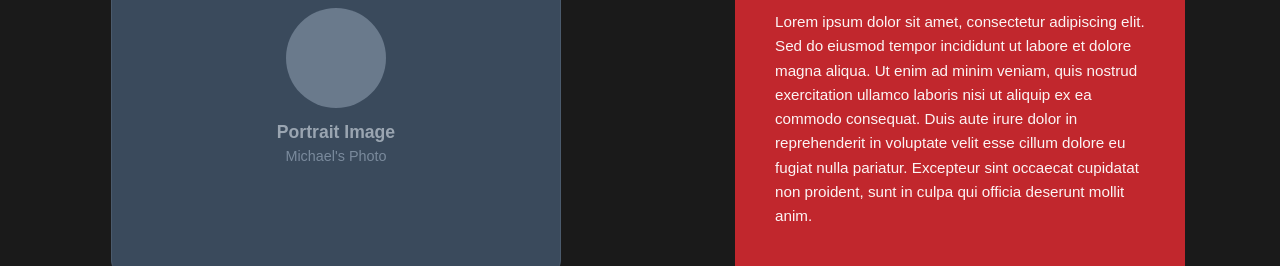
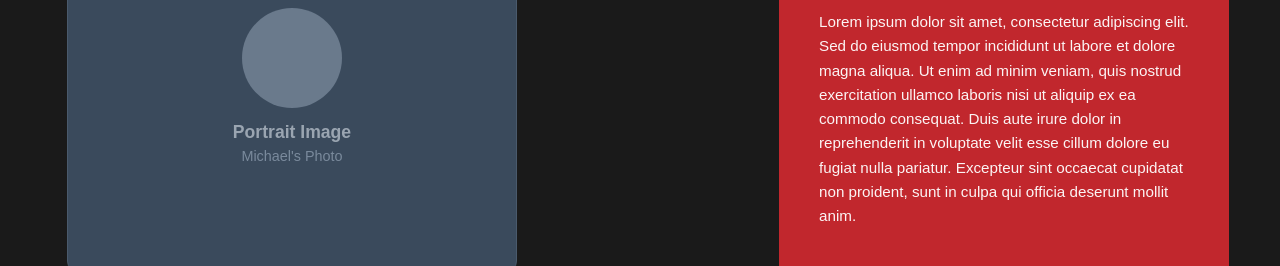
Before and after one commit to devcnx/bioSite, a website: page index.html in a window 1280 px wide. Shown: the part 323-589 px from the top of the page. Drawn offline with Linux system fonts and the light colour scheme; a web font is replaced by a local one.

Commit message:
Updated layout.css

```diff
--- a/css/layout.css
+++ b/css/layout.css
@@ -79,7 +79,7 @@ nav::after {
     padding-top: 100px; /* Account for fixed header */
     max-width: 1400px;
     margin: 0 auto;
-    gap: 1rem;
+    gap: 12rem;
     align-items: center;
 }
 
```
